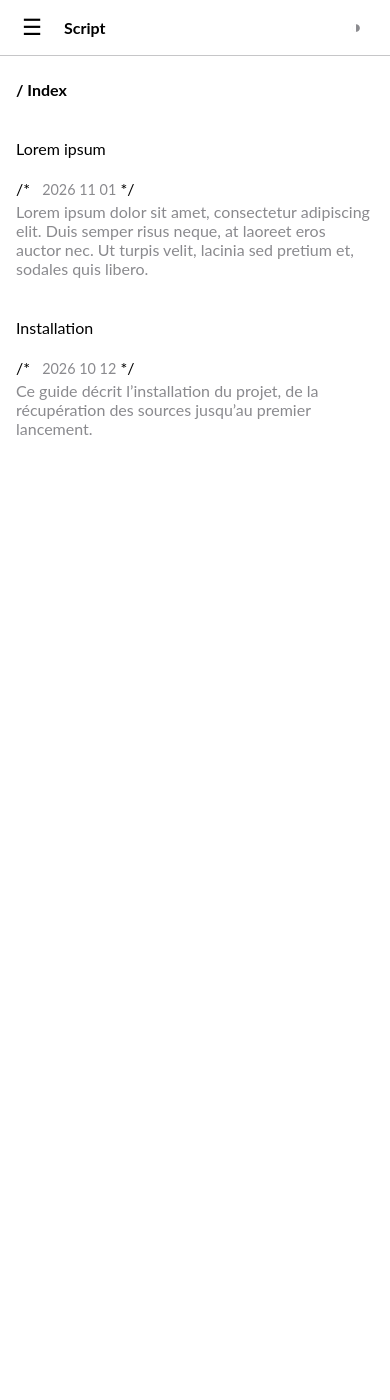
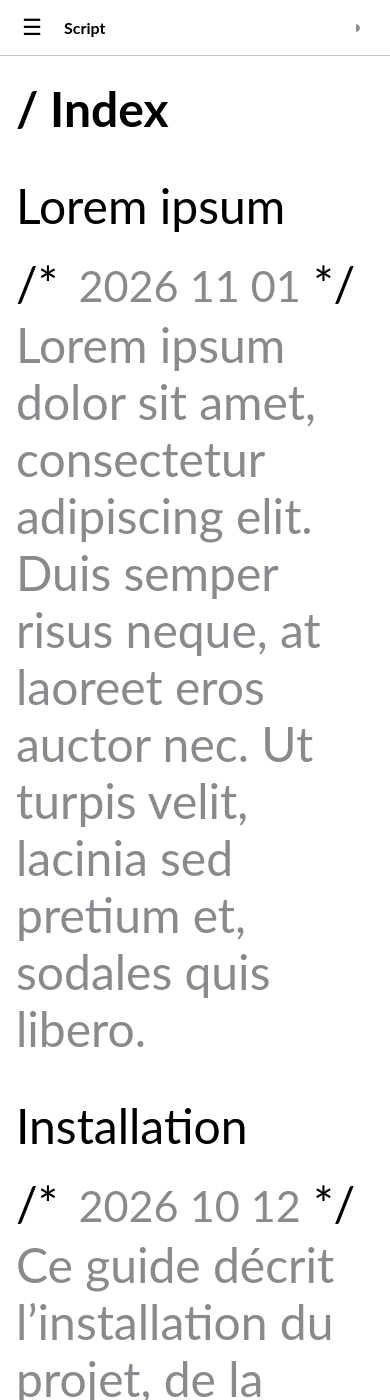
Before and after one commit to script-txt/script-txt.github.io, a Jekyll site: the page built from index.html, in a window 390 px wide and 1400 px high. Built offline with Jekyll 4.4.1, drawn with Linux system fonts in a browser that asks for light colours; some web fonts are replaced.

Commit message:
Update default.html

```diff
--- a/_layouts/default.html
+++ b/_layouts/default.html
@@ -144,7 +144,8 @@
       transition: transform .2s ease;
     }
     .sidebar.open { transform: none; }
-    main { padding: 1.5rem 1rem 3rem; }
+    main { font-size: 300%; padding: 1.5rem 1rem 3rem; }
+
   }
   @media (prefers-reduced-motion: reduce) {
     html { scroll-behavior: auto; }
```
